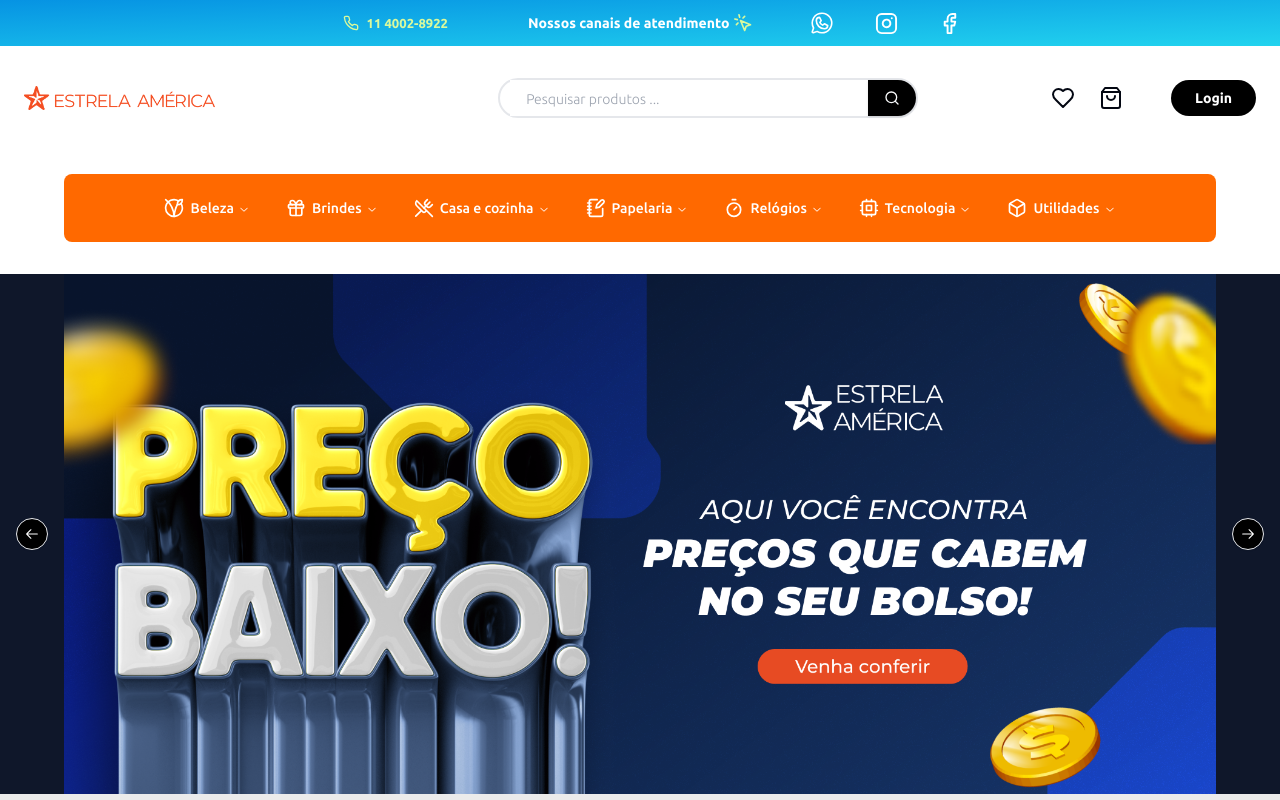
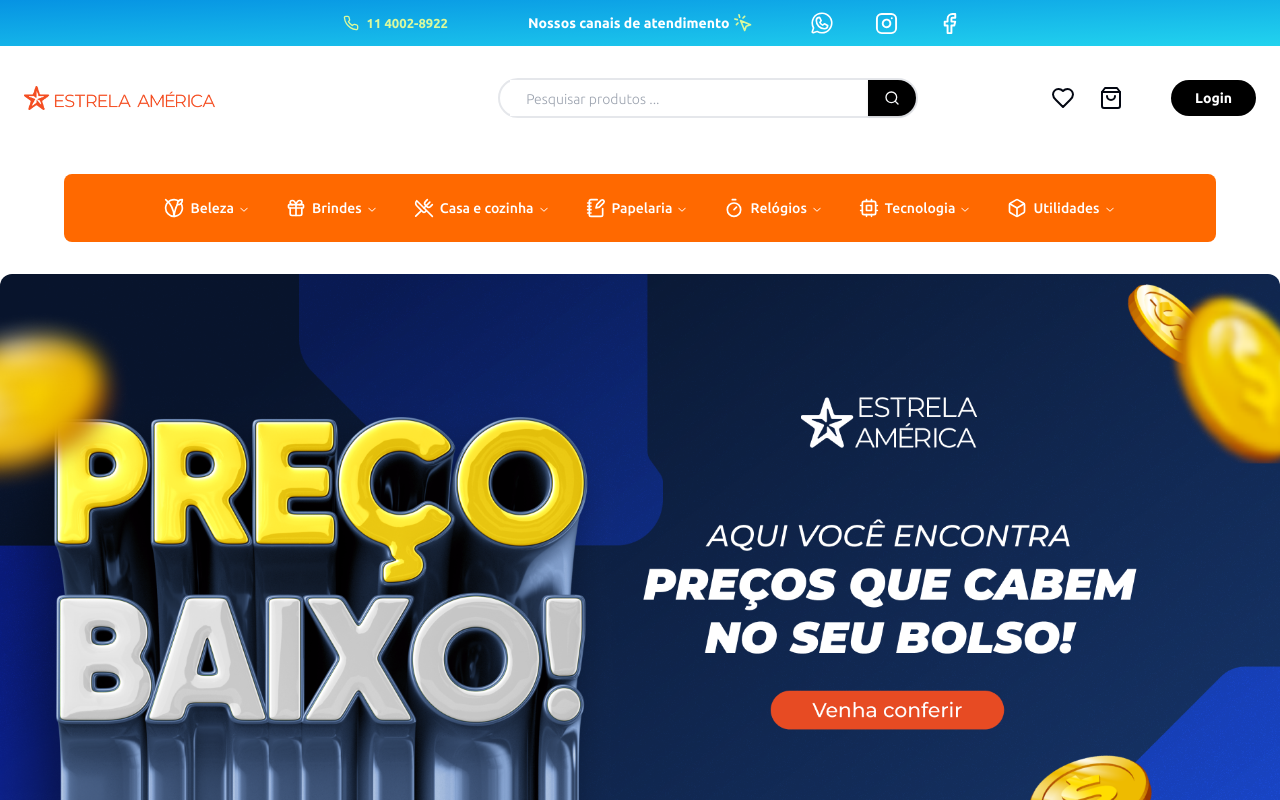
Before and after one commit to black-adm/estrela-america-v2, a Next.js app in the folder estrela-america-v2/: page / in a window 1280 px wide. Shown: the top 800 px of the page. Built offline with nearby package versions, Linux system fonts and the light colour scheme.

Commit message:
style details

```diff
--- a/estrela-america-v2/src/components/banner-carousel.tsx
+++ b/estrela-america-v2/src/components/banner-carousel.tsx
@@ -1,19 +1,17 @@
 'use client'
 
-import { useState, useRef } from 'react'
 import Autoplay from 'embla-carousel-autoplay'
 import Image from 'next/image'
 
+import { useState, useRef } from 'react'
 import {
   Carousel,
   CarouselContent,
   CarouselItem,
-  CarouselNext,
-  CarouselPrevious,
 } from '@/components/ui/carousel'
 
 export function BannerCarousel() {
-  const [urls, setUrls] = useState([
+  const [urls] = useState([
     '/banner-pronta-entrega.png',
     '/banner-novidades.png',
     '/banner-promo.png',
@@ -21,30 +19,23 @@
   ])
 
   const plugin = useRef(Autoplay({ delay: 2000, stopOnInteraction: true }))
-  const handleNext = () =>
-    setUrls((prevUrls) => [...prevUrls.slice(1), prevUrls[0]])
-
-  const handlePrevious = () =>
-    setUrls((prevUrls) => [
-      prevUrls[prevUrls.length - 1],
-      ...prevUrls.slice(0, -1),
-    ])
 
   return (
     <>
-      <div className="bg-slate-900 flex justify-center items-center">
+      <div className="bg-white pb-12 flex justify-center">
         <Carousel
           plugins={[plugin.current]}
-          className="max-w-6xl"
+          className="max-w-7xl"
           onMouseEnter={plugin.current.stop}
           onMouseLeave={plugin.current.reset}
         >
           <CarouselContent>
             {urls.map((url, index) => (
               <CarouselItem key={index}>
-                <div className="w-auto h-[520px]">
+                <div className="h-auto w-full mx-auto">
                   <div className="flex aspect-auto items-center justify-center">
                     <Image
+                      className="rounded-xl"
                       src={url}
                       width={1900}
                       height={890}
@@ -55,14 +46,6 @@
               </CarouselItem>
             ))}
           </CarouselContent>
-          <CarouselPrevious
-            onClick={handlePrevious}
-            className="bg-black text-white"
-          />
-          <CarouselNext
-            onClick={handleNext}
-            className="bg-black text-white"
-          />
         </Carousel>
       </div>
     </>
--- a/estrela-america-v2/src/components/header.tsx
+++ b/estrela-america-v2/src/components/header.tsx
@@ -1,6 +1,7 @@
 import Image from 'next/image'
+import Link from 'next/link'
+
 import { SocialBanner } from './social-banner'
-import Link from 'next/link'
 import { Heart, ShoppingBag } from 'lucide-react'
 import { SearchInput } from './search-input'
 import { Menu } from './menu'
```
